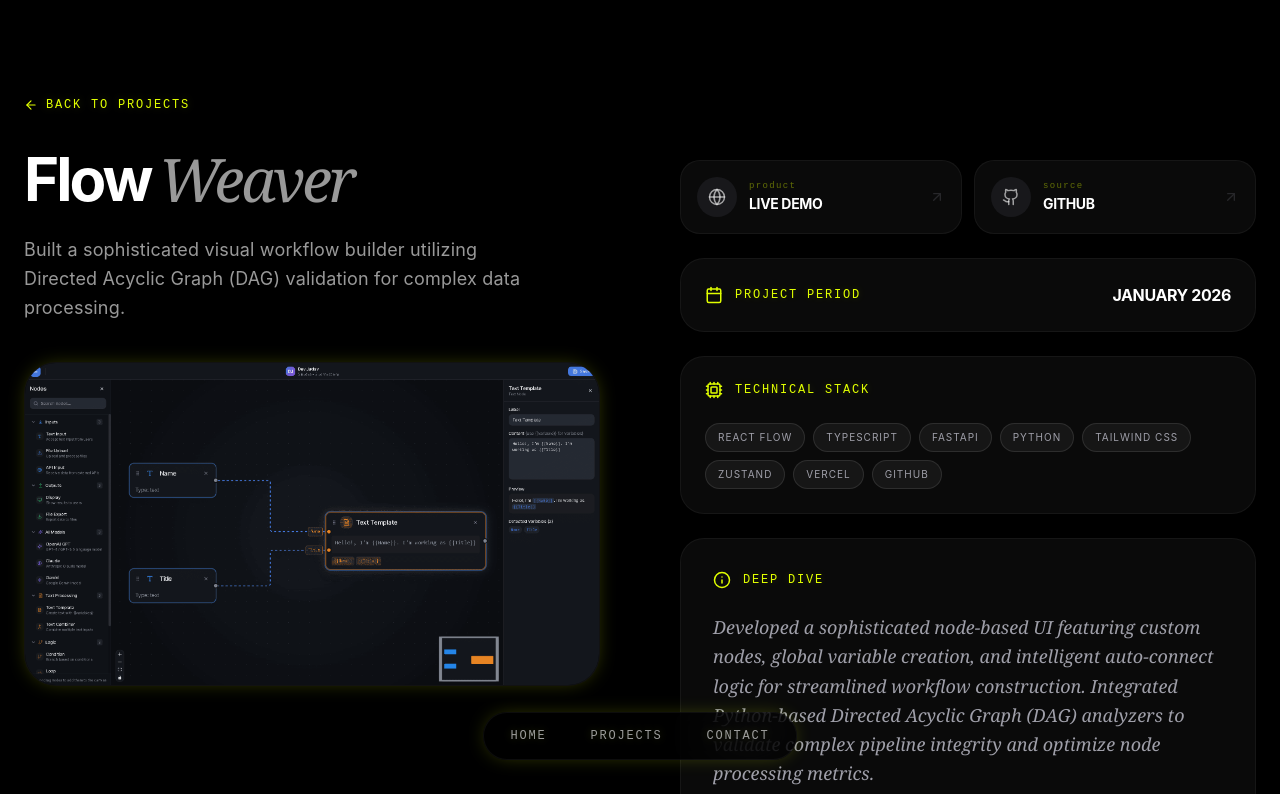
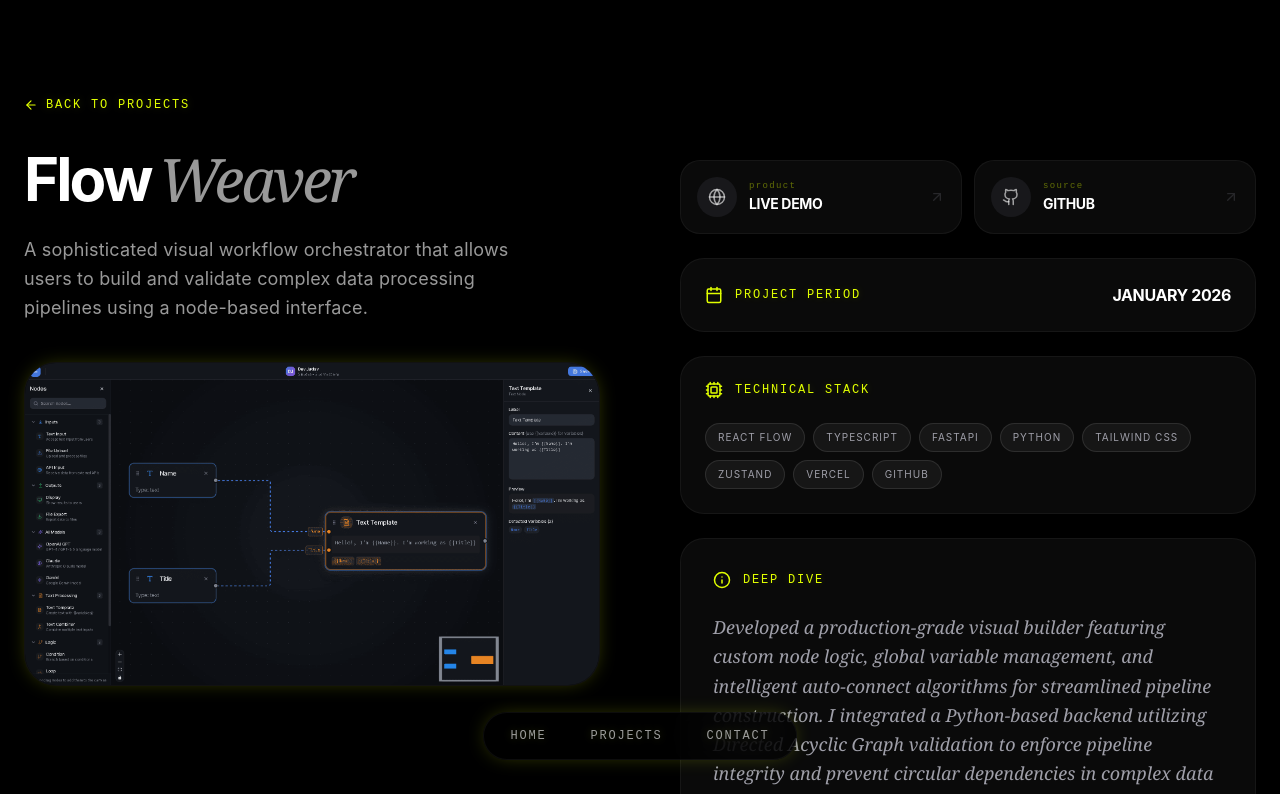
Before and after one commit to devjadav10/portfolio, a Next.js app: page /projects/flow-weaver in a window 1280 px wide. Shown: the top 794 px of the page. Built offline with nearby package versions, Linux system fonts and the light colour scheme.

Commit message:
Updated Project content

```diff
--- a/data/projects.ts
+++ b/data/projects.ts
@@ -6,11 +6,11 @@
     // Highlight Scale and HNI users as per your resume
     liveLink: null,
     github: null,
-    description: "Optimizing enterprise platforms for lakhs of HNI users, managing high-volume transactions and fund flows with mission-critical reliability.",
+    description: "Architecting mission-critical financial infrastructure for high-net-worth individuals, managing high-concurrency fund flows and multi-million transaction volumes with a focus on systemic reliability and performance.",
     image: "/images/Xalt.png",
     timeline: "January 2024 - Present",
     tools: ["React.js", "TypeScript", "Node.js", "Python", "PostgreSQL", "MongoDB", "Docker", "AWS", "CI/CD", "Git"],
-    content: "Engineered a 83% reduction in initial load times through performance profiling and refactoring. Owned the development of reusable component libraries serving thousands of investors and partnered with cross-functional teams to ship high-impact financial modules."
+    content: "I spearheaded an architectural refactor that achieved an 83 percent reduction in initial dashboard load times by implementing a modular Reducer-Injection framework and dynamic code-splitting. Beyond performance, I engineered a standardized JSON-driven UI engine that compressed feature deployment cycles from 5 days to 1 by eliminating systemic code redundancy. My work involved partnering with cross-functional stakeholders to deliver high-integrity financial modules for lakhs of HNI investors, ensuring strict compliance with regulatory requirements for decimal precision and transactional idempotency."
   },
   {
     title: "Roommit",
@@ -19,11 +19,11 @@
     // Focus on technical ownership and real-time complexity
     liveLink: "https://roommit.com",
     github: null,
-    description: "Implemented a high-performance matching platform featuring real-time WebSocket interactions and a scalable frontend architecture.",
+    description: "A low-latency, real-time matching platform designed to connect users through habit-based compatibility algorithms and asynchronous interaction.",
     image: "/images/roommit.png",
     timeline: "August 2025 - Present",
     tools: ["Next.js", "WebSockets", "Tailwind CSS", "Python", "PostgreSQL", "AWS", "CI/CD", "Git"],
-    content: "Directed the technical implementation of the frontend, architecting a reusable component system for rapid iteration. Developed real-time swipe-and-match logic via WebSockets and collaborated deeply on Python backend system flow to ensure data integrity."
+    content: "Directed the end-to-end technical implementation of a high-performance matching engine, utilizing Python worker services and WebSockets to maintain sub-100ms interaction latency. I engineered a scalable frontend architecture in Next.js featuring a reusable component library that ensured a consistent design system and full accessibility compliance across the application lifecycle. To support rapid user scaling, I managed containerized deployments on AWS using ECS and Fargate, implementing resource scaling and health checks to maintain 99.9% platform reliability during concurrent user spikes."
   },
   {
     title: "Flow Weaver",
@@ -32,10 +32,10 @@
     // Highlight the algorithmic and state complexity
     liveLink: "https://flow-weaver-phi.vercel.app/",
     github: "https://github.com/devjadav10/flow-weaver",
-    description: "Built a sophisticated visual workflow builder utilizing Directed Acyclic Graph (DAG) validation for complex data processing.",
+    description: "A sophisticated visual workflow orchestrator that allows users to build and validate complex data processing pipelines using a node-based interface.",
     image: "/images/flowWeaver.png",
     timeline: "January 2026",
     tools: ["React Flow", "TypeScript", "FastAPI", "Python", "Tailwind CSS", "Zustand", "Vercel", "github"],
-    content: "Developed a sophisticated node-based UI featuring custom nodes, global variable creation, and intelligent auto-connect logic for streamlined workflow construction. Integrated Python-based Directed Acyclic Graph (DAG) analyzers to validate complex pipeline integrity and optimize node processing metrics."
+    content: "Developed a production-grade visual builder featuring custom node logic, global variable management, and intelligent auto-connect algorithms for streamlined pipeline construction. I integrated a Python-based backend utilizing Directed Acyclic Graph validation to enforce pipeline integrity and prevent circular dependencies in complex data flows. By utilizing Zustand for centralized state management and optimizing node-processing metrics, I ensured the interface remains highly responsive even when managing hundreds of concurrent data nodes and complex edge-case logic."
   }
 ];
```
